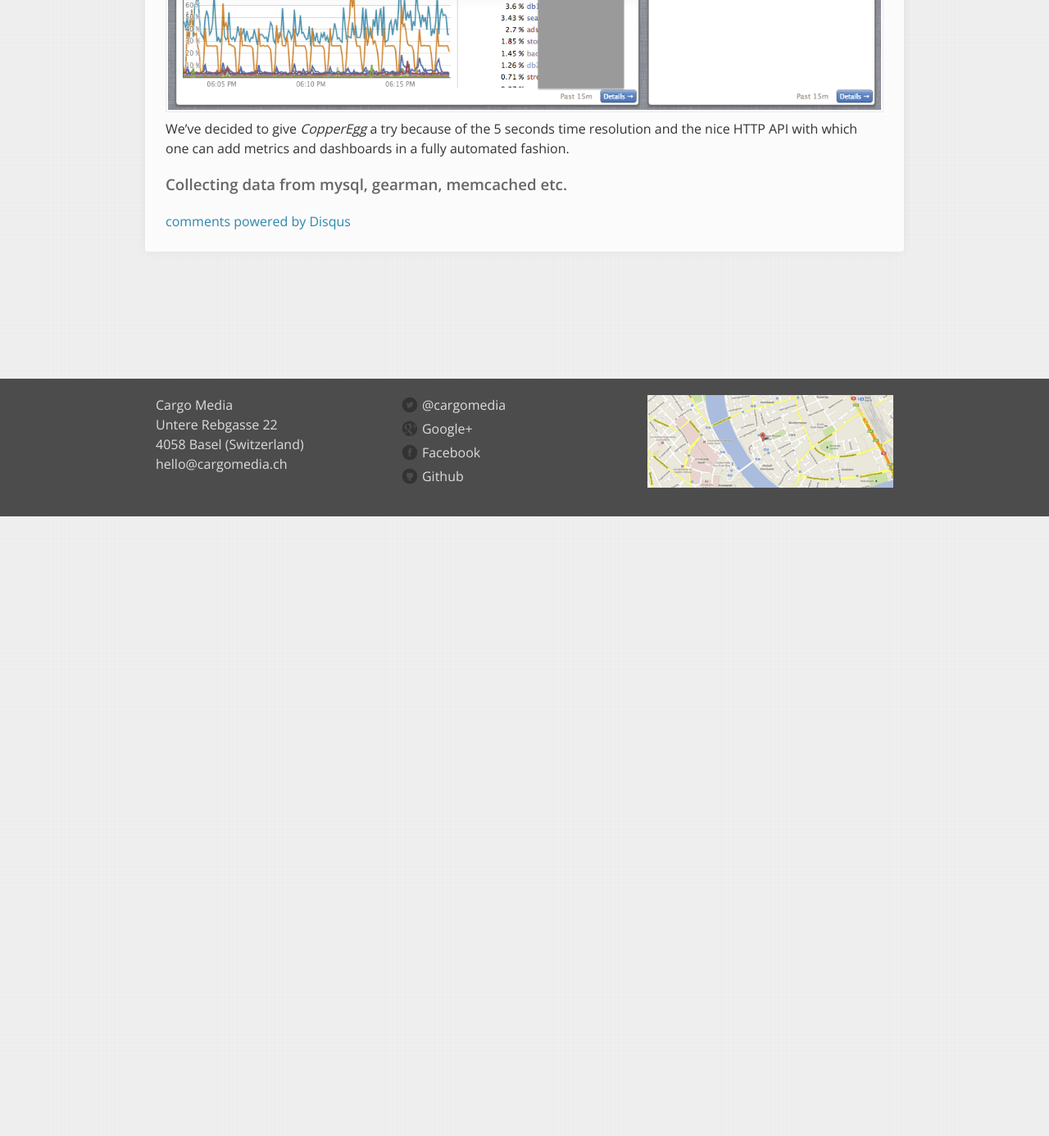
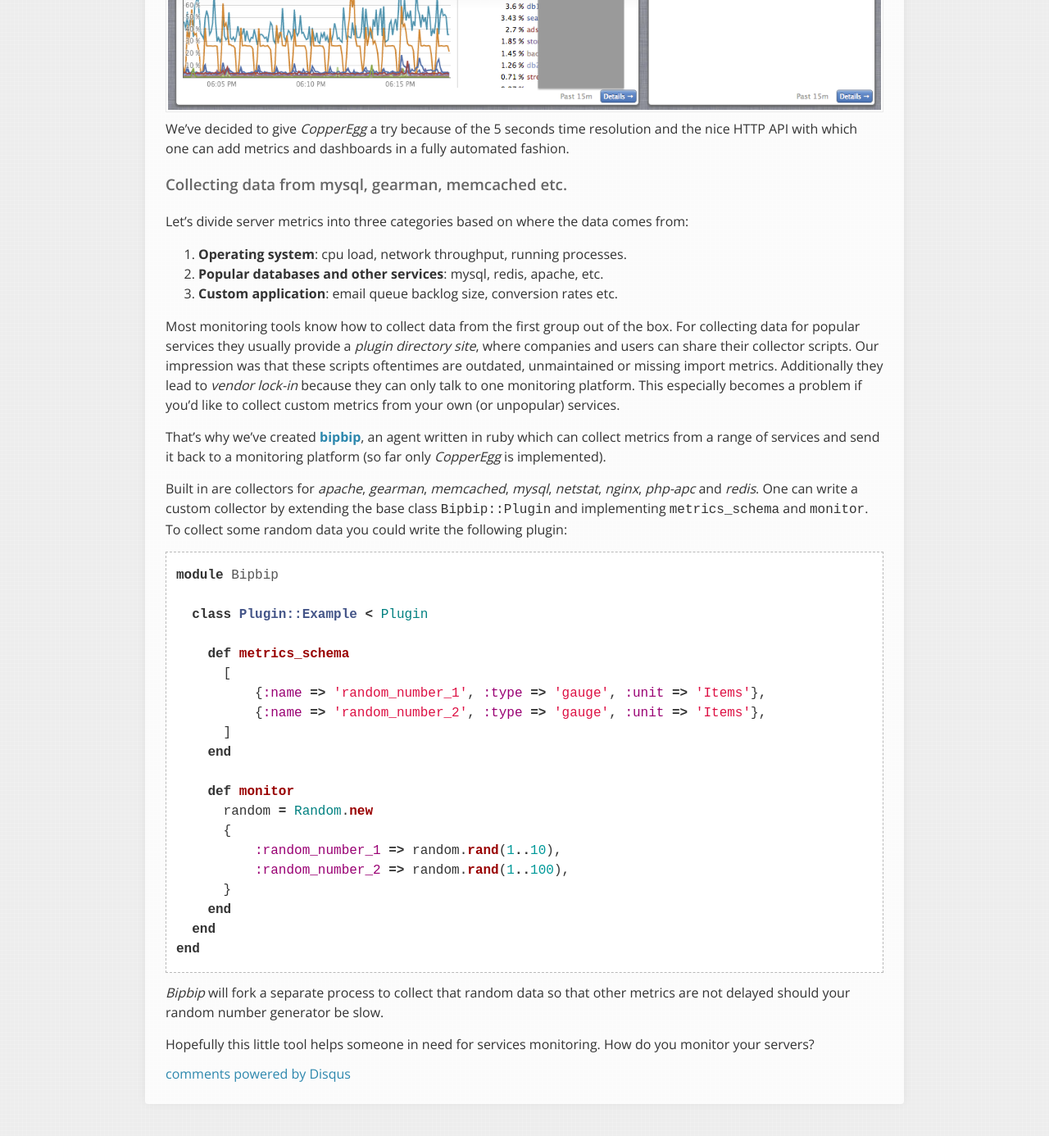
Before and after one commit to rysie/cargomedia.github.io, a Jekyll site: the page built from _posts/2013-12-15-server-monitoring-with-bipbip.markdown, in a window 1280 px wide and 1400 px high, scrolled down 838 px. Shown: the top 1386 px of the window at 82% size. Built offline with Jekyll 4.4.1, drawn with Linux system fonts in a browser that asks for light colours; Markdown is read by kramdown in place of the engine named in the settings; comment, search, counter and statistics services are not loaded; before the commit the page ends 1468 px from its top, so only the background shows below that.

Commit message:
Second part of bipbip post

```diff
--- a/_posts/2013-12-15-server-monitoring-with-bipbip.markdown
+++ b/_posts/2013-12-15-server-monitoring-with-bipbip.markdown
@@ -28,3 +28,48 @@ They mainly differ in the ways they allow you to plot metrics and create dashboa
 We've decided to give *CopperEgg* a try because of the 5 seconds time resolution and the nice HTTP API with which one can add metrics and dashboards in a fully automated fashion.
 
 ### Collecting data from mysql, gearman, memcached etc.
+Let's divide server metrics into three categories based on where the data comes from:
+
+1. **Operating system**: cpu load, network throughput, running processes.
+2. **Popular databases and other services**: mysql, redis, apache, etc.
+3. **Custom application**: email queue backlog size, conversion rates etc.
+
+Most monitoring tools know how to collect data from the first group out of the box.
+For collecting data for popular services they usually provide a *plugin directory site*, where companies and users can share their collector scripts.
+Our impression was that these scripts oftentimes are outdated, unmaintained or missing import metrics.
+Additionally they lead to *vendor lock-in* because they can only talk to one monitoring platform.
+This especially becomes a problem if you'd like to collect custom metrics from your own (or unpopular) services.
+
+That's why we've created [**bipbip**](https://github.com/cargomedia/bipbip), an agent written in ruby which can collect metrics
+from a range of services and send it back to a monitoring platform (so far only *CopperEgg* is implemented).
+
+Built in are collectors for *apache*, *gearman*, *memcached*, *mysql*, *netstat*, *nginx*, *php-apc* and *redis*.
+One can write a custom collector by extending the base class `Bipbip::Plugin` and implementing `metrics_schema` and `monitor`.
+To collect some random data you could write the following plugin:
+{% highlight ruby %}
+module Bipbip
+
+  class Plugin::Example < Plugin
+
+    def metrics_schema
+      [
+          {:name => 'random_number_1', :type => 'gauge', :unit => 'Items'},
+          {:name => 'random_number_2', :type => 'gauge', :unit => 'Items'},
+      ]
+    end
+
+    def monitor
+      random = Random.new
+      {
+          :random_number_1 => random.rand(1..10),
+          :random_number_2 => random.rand(1..100),
+      }
+    end
+  end
+end
+{% endhighlight %}
+
+*Bipbip* will fork a separate process to collect that random data so that other metrics are not delayed should your
+random number generator be slow.
+
+Hopefully this little tool helps someone in need for services monitoring. How do you monitor your servers?
```
